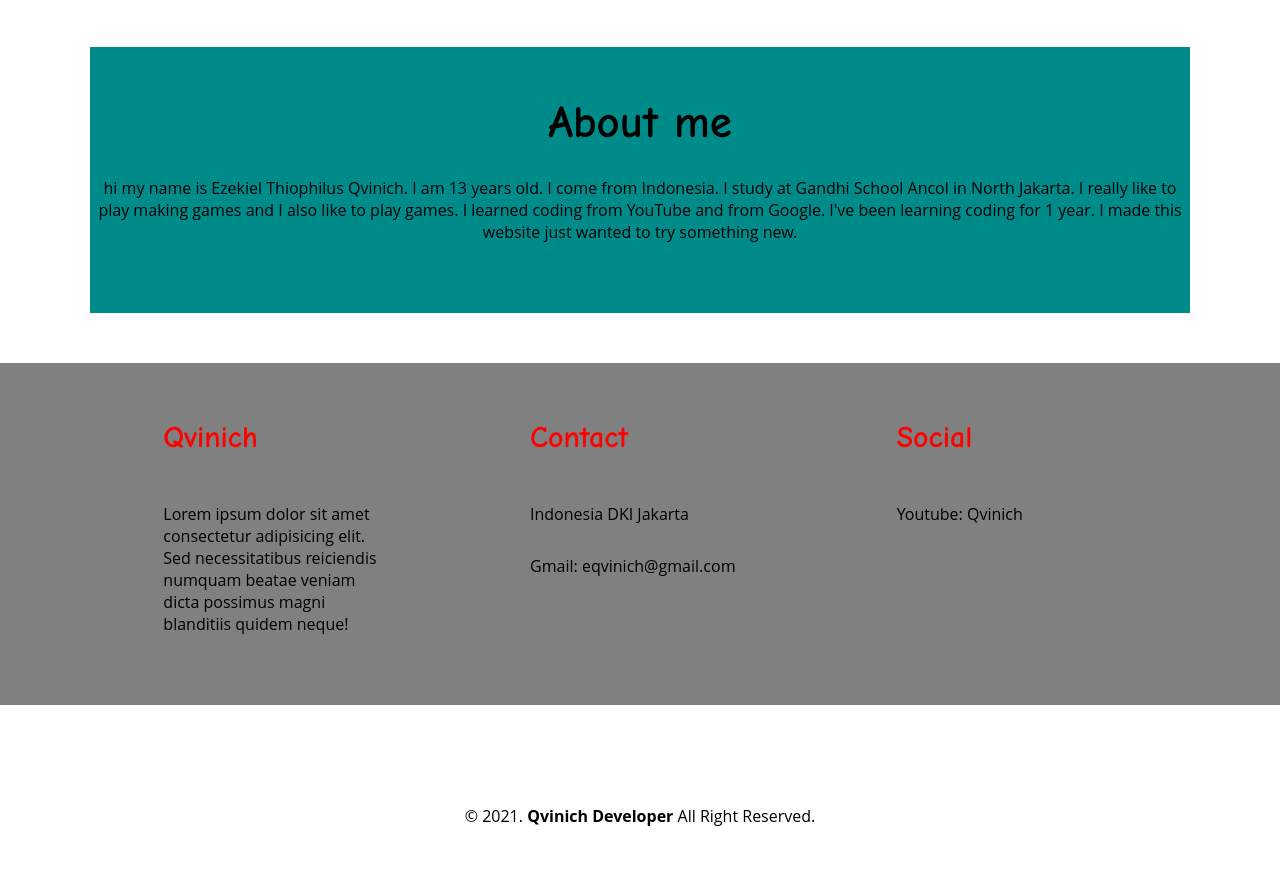
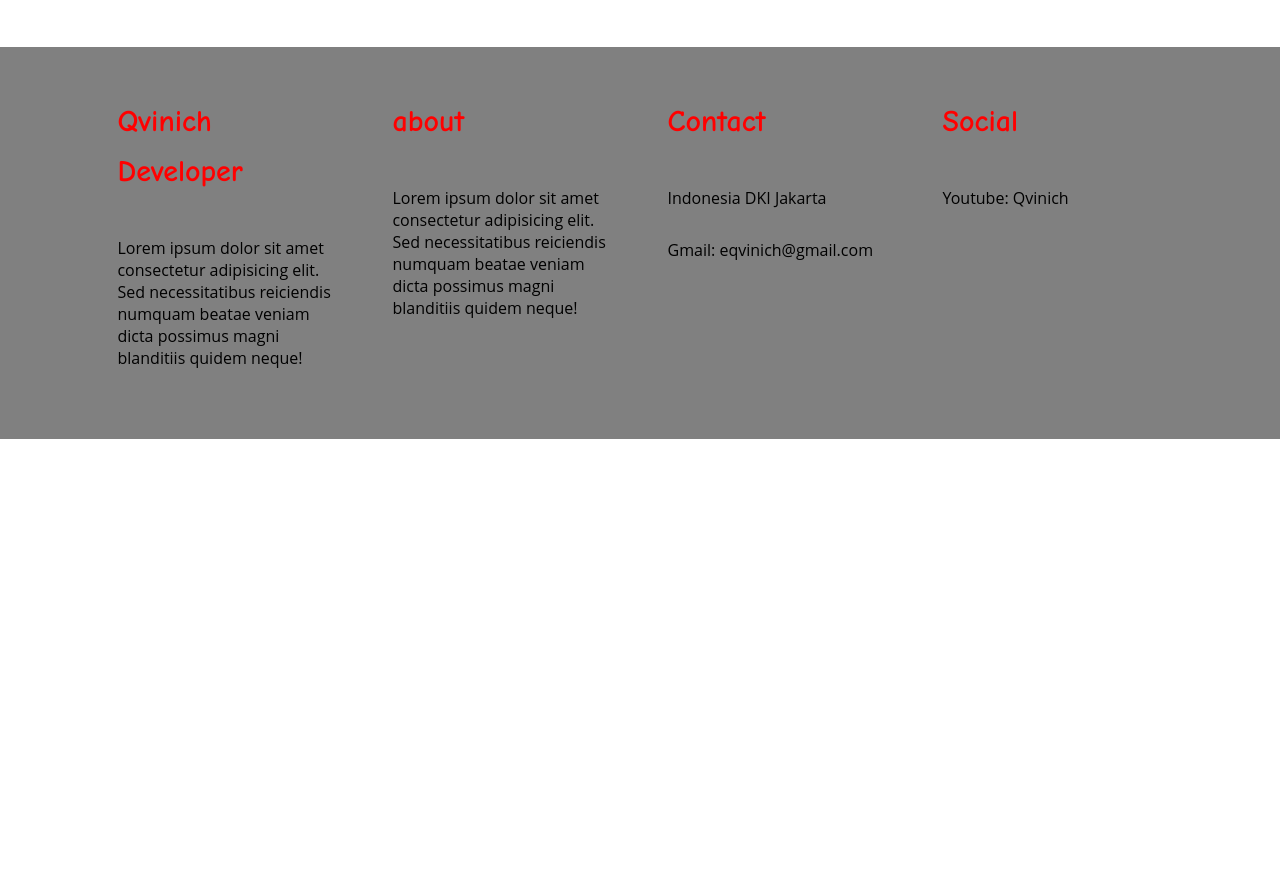
Before and after one commit to Qvinich/Qvinich-Developer.com, a plain HTML site: page index.html in a window 1280 px wide. Shown: the part 1350-2227 px from the top of the page. After the commit the page ends 1789 px from the top, so only its background shows below. Drawn offline with Linux system fonts and the light colour scheme.

Commit message:
Add files via upload

```diff
--- a/index.html
+++ b/index.html
@@ -16,7 +16,6 @@
             <li><a href="#Home">Home</a></li>
             <li><a href="#download">Download</a></li>
             <li><a href="#game">Game</a></li>
-            <li><a href="#about">About me</a></li>
             <li><a href="#contact">Contact</a></li>
         </ul>
     </div>
@@ -66,24 +65,17 @@
             </div>
         </section>
 
-        <!--about me-->
-        <section id="about">
-            <div class="tengah">
-                <div class="frats">
-                    <h2>About me</h2>
-                    <p class="description">hi my name is Ezekiel Thiophilus Qvinich. I am 13 years old. I come from Indonesia. I study at Gandhi School Ancol in North Jakarta. I really like to play making games and I also like to play games. I learned coding from YouTube and from Google. I've been learning coding for 1 year. I made this website just wanted to try something new.</p>
-                </div>
-            </div>
-        </section>
-
     </div>
 
-    <!--contact-->
     <div id="contact">
         <div class="wrapper">
             <div class="footer">
                 <div class="footer-section">
-                    <h3>Qvinich</h3>
+                    <h3>Qvinich Developer</h3>
+                    <p>Lorem ipsum dolor sit amet consectetur adipisicing elit. Sed necessitatibus reiciendis numquam beatae veniam dicta possimus magni blanditiis quidem neque!</p>
+                </div>
+                <div class="footer-section">
+                    <h3>about</h3>
                     <p>Lorem ipsum dolor sit amet consectetur adipisicing elit. Sed necessitatibus reiciendis numquam beatae veniam dicta possimus magni blanditiis quidem neque!</p>
                 </div>
                 <div class="footer-section">
@@ -99,11 +91,5 @@
         </div>
     </div>
 
-    <div id="copyright">
-        <div class="wrapper">
-            &copy; 2021. <b>Qvinich Developer</b> All Right Reserved.
-        </div>
-    </div>
-
 </body>
 </html>
--- a/style.css
+++ b/style.css
@@ -158,11 +158,6 @@ p {
     padding: 50px 0px 50px 0px;
 }
 
-#about{
-    background: darkcyan;
-    padding: 50px 0px 50px 0px;
-}
-
 .footer {
     width: 100%;
     position: relative;
@@ -186,16 +181,10 @@ h3 {
     line-height: 50px;
 }
 
-#copyright {
-    text-align: center;
-    width: 100%;
-    padding: 50px 0px 50px 0px;
-    margin-top: 50px;
-}
 
-@media screen and (max-width: 991.98px) {
+@media all and (max-width: 500px) {
     .wrapper {
-        width: 90%;
+        width: 130%;
     }
 
     .logo a {
@@ -226,11 +215,5 @@ h3 {
 
     section img {
         display: block;
-        width: 100%;
-        height: auto;
-    }
-
-    .kartu-game {
-        width: 50%;
     }
 }
```
